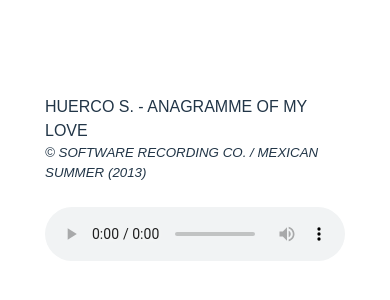
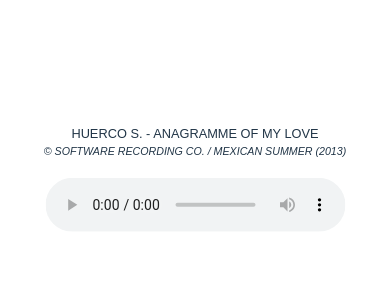
Before and after one commit to math-eaton/sound-species, a website built with Vite: page index.html in a window 390 px wide. Shown: the part 244-544 px from the top of the page. Built offline with nearby package versions, Linux system fonts and the light colour scheme.

Commit message:
init responsive styling

```diff
--- a/index.html
+++ b/index.html
@@ -2,7 +2,7 @@
 <html lang="en">
   <head>
     <meta charset="utf-8" />
-    <link rel="icon" type="image/svg+xml" href="/public/assets/images/favicon.png" />
+    <link rel="icon" type="image/svg+xml" href="/assets/images/favicon.png" />
     <title>phase helix</title>
     <link rel="stylesheet" href="/src/style.css" />
   </head>
--- a/src/main.js
+++ b/src/main.js
@@ -87,8 +87,8 @@
       color,
       transparent: true,
       opacity: 0.85,
-      alphaHash: 0.85,
-      wireframe: true,
+      alphaHash: 0.15,
+      wireframe: false,
       });
     const sphere = new THREE.Mesh(sphereGeom, sphereMat);
     spheres.push({ sphere, offset });
--- a/src/style.css
+++ b/src/style.css
@@ -42,16 +42,24 @@
   cursor: pointer;
 }
 
-/* .audio-container.hidden {
-  display: none;
-} */
+@media (max-width: 600px) {
+  body {
+  overflow-y: hidden;
 
+  }
+  #playerContainer {
+    width: 90%;
+    top: 50%;
+    left: 50%;
+    transform: translate(-50%, -50%);
+    padding: 0 10px;
+    font-size: 0.8em;
+    font-weight: 400;
+    line-height: 1.5;
+    text-align: center;
+  }
 
-h1 {
-  font-size: 3.2em;
-  line-height: 1.1;
 }
-
 
 @media (prefers-color-scheme: light) {
   :root {
```
